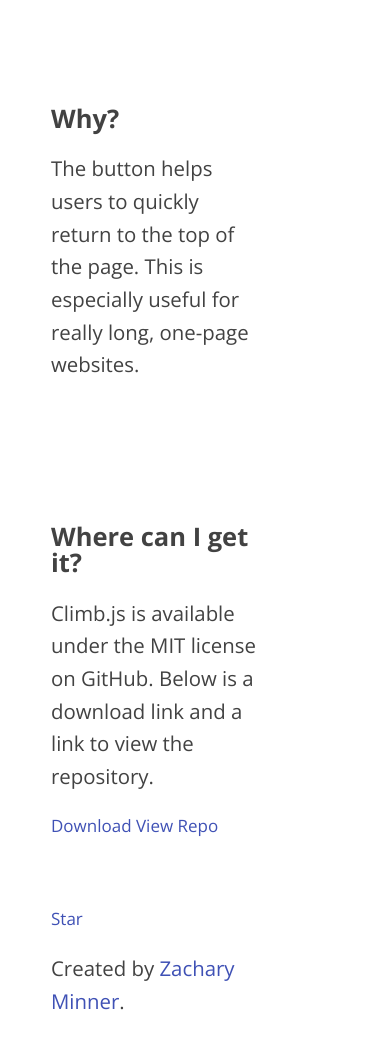
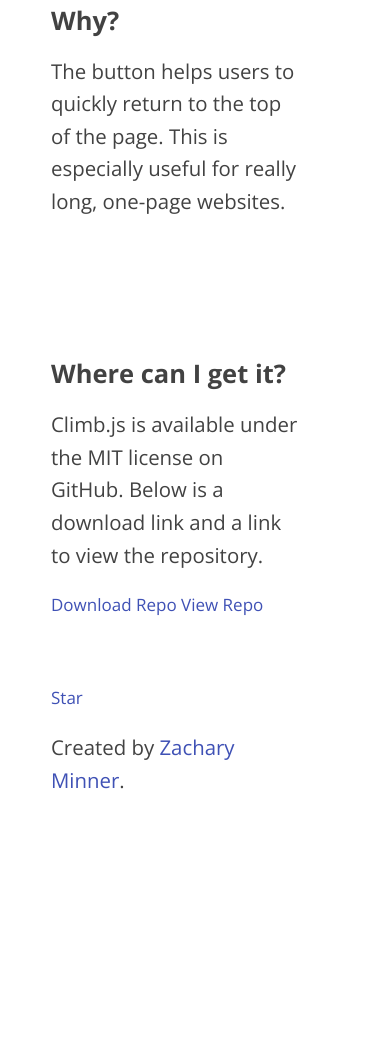
Before and after one commit to 1forh/climb, a website: page index.html in a window 390 px wide. Shown: the part 2295-3343 px from the top of the page. After the commit the page ends 3159 px from the top, so only its background shows below. Drawn offline with nearby package versions, Linux system fonts and the light colour scheme.

Commit message:
Added responsive styles

```diff
--- a/index.html
+++ b/index.html
@@ -77,7 +77,7 @@
         <h2><strong>Where can I get it?</strong></h2>
       </header>
       <p>Climb.js is available under the MIT license on GitHub. Below is a download link and a link to view the repository.</p>
-      <a class="github-button" href="https://github.com/1forh/climb/archive/master.zip" data-icon="octicon-cloud-download" data-style="mega" aria-label="Download 1forh/climb on GitHub">Download</a>
+      <a class="github-button" href="https://github.com/1forh/climb/archive/master.zip" data-icon="octicon-cloud-download" data-style="mega" aria-label="Download 1forh/climb on GitHub">Download Repo</a>
       <a class="github-button" href="https://github.com/1forh/climb" data-style="mega" label="View 1forh/climb on GitHub">View Repo</a>
     </section>
 
--- a/src/site.scss
+++ b/src/site.scss
@@ -97,3 +97,15 @@
   top: 0.9em;
   left: -10em;
 }
+
+@media (max-width: 963px) {
+  #climb::before {
+    content: '';
+  }
+}
+
+@media (max-width: 463px) {
+  main  {
+    width: 90%;
+  }
+}
```
Also changed, not shown: dist/site.css.
